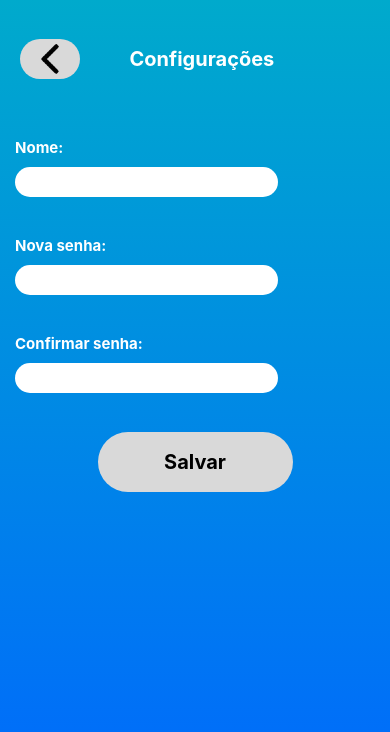
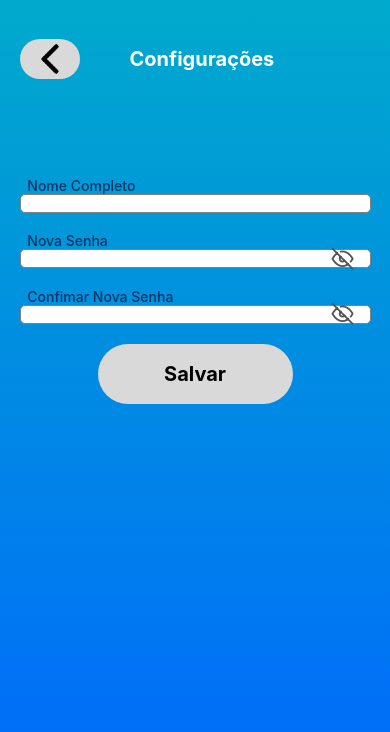
Before and after one commit to UltraFire66/SigmaSolve, a React Native app: screen /ConfigurarPerfil in a window 390 px wide. Shown: the top 732 px of the page. Built offline with nearby package versions, Linux system fonts and the light colour scheme.

Commit message:
inicio backend alterar cadastro + correçao das telas de home e perfil

```diff
--- a/App.js
+++ b/App.js
@@ -14,7 +14,7 @@ const Stack = createNativeStackNavigator();
 export default function App() {
   return (
     <NavigationContainer>
-      <Stack.Navigator initialRouteName="Cadastro" screenOptions={{ headerShown: false }}>
+      <Stack.Navigator initialRouteName="Login" screenOptions={{ headerShown: false }}>
         <Stack.Screen name = "Login" component={Login}/>
         <Stack.Screen name = "Cadastro" component={Cadastro}/>
         <Stack.Screen name = "Home" component={Home}/>
--- a/Telas/ConfigurarPerfil.js
+++ b/Telas/ConfigurarPerfil.js
@@ -1,10 +1,36 @@
-import { View, Text, ScrollView, StyleSheet,Button, TouchableOpacity, Image, TextInput} from 'react-native';
+import { View, Text, ScrollView, StyleSheet,Button,Image, TextInput,TouchableOpacity, Touchable} from 'react-native';
 import { LinearGradient } from 'expo-linear-gradient';
 import Post from '../components/post';
+import { useState } from 'react'
+import { Feather } from '@expo/vector-icons';
+import { createClient } from '@supabase/supabase-js'
+
 
 
 export default function ConfigurarPerfil({navigation}){
+    const [nome, setNome] = useState('');
+    const [senha, setSenha] = useState('');
+    const [senha1, setSenha1] = useState('');
+    const [ocultarSenha, setOcultarSenha] = useState(true);
+    const [ocultarSenha1, setOcultarSenha1] = useState(true);
+    const supabaseUrl = 'https://uqwqhxadgzwrcarwuxmn.supabase.co/'
+    const supabaseKey = "sb_publishable_3wQ1GnLmKSFxOiAEzjVnsg_1EkoRyxV"
+    const supabase = createClient(supabaseUrl, supabaseKey)
+    async function handleInsert() {
+      if(senha == senha1 && senha.length >= 6){
+        const { data, error } = await supabase
+          .from('usuario')
+          .update({ senha: senha, nome: nome})
+          .eq('idusuario', '5')
+          .select()
 
+          if (error) console.error(error)
+          else console.log('Usuário inserido:', data)
+      }else{
+        console.log('senhas não conferem')
+      }
+
+    }
     return(
         <>
             <View style = {styles.container}>
@@ -12,39 +38,37 @@ export default function ConfigurarPerfil({navigation}){
                 colors = {['#00AACC','#0066FF']}
                 style = {styles.tela}
                 >
-                    <View style = {{width: '90%', marginLeft:'5%', marginVertical: '10%',gap:'50px', display:'flex',flexDirection: 'row', alignItems: 'center'}}>
-                        <TouchableOpacity style = {{width: '10%',backgroundColor: '#D9D9D9', borderRadius: '20px', paddingHorizontal: '30px', paddingVertical: '5px', display: 'flex', alignItems: 'center'}} onPress={() => navigation.navigate('Perfil')}>
+                    <View style = {{width: '90%', marginLeft:'5%', marginVertical: '10%',gap:50, display:'flex',flexDirection: 'row', alignItems: 'center'}}>
+                        <TouchableOpacity style = {{width: '10%',backgroundColor: '#D9D9D9', borderRadius: 20, paddingHorizontal: 30, paddingVertical: 5, display: 'flex', alignItems: 'center'}} onPress={() => navigation.navigate('Perfil')}>
                             <Image source = {require("../assets/icones/iconeSetaEsquerda.png")}
-                            style = {{width: '30px', height: '30px'}}/>
+                            style = {{width: 30, height: 30}}/>
                         </TouchableOpacity>
 
                         <Text style = {{fontSize: 20,fontWeight:'bold',color: 'white'}}>Configurações</Text>
                     </View>
 
-                    <View style = {styles.campo}>
-
-                        <Text style = {styles.textoCampo}>Nome:</Text>
-                        <TextInput style = {styles.inputCampo}/>
-
+                    <View style={{marginTop:"10%"}}>
+                      <Text style={{color:'#003366', marginLeft:"7%", marginTop:"5%", fontWeight: "500"}}>Nome Completo</Text>
+                      <TextInput value={nome} onChangeText={setNome} style={{width:"90%",backgroundColor: 'white', borderColor: 'gray', borderWidth: 1, paddingHorizontal: 10, borderRadius: 5, marginLeft:"5%"}}/>
+                      <Text style={{color:'#003366', marginLeft:"7%", marginTop:"5%", fontWeight: "500"}}>Nova Senha</Text>
+                      <View style={{flexDirection: 'row', alignItems:'center'}}>
+                        <TextInput style={{width:"90%",backgroundColor: 'white', borderColor: 'gray', borderWidth: 1, paddingHorizontal: 10, borderRadius: 5, marginLeft:"5%",paddingRight: 40}} secureTextEntry={ocultarSenha} value={senha} onChangeText={setSenha}/>
+                        <TouchableOpacity style={{position:'absolute', marginLeft:"85%"}} onPress={() => setOcultarSenha(!ocultarSenha)}>
+                          <Feather name={ocultarSenha ? 'eye-off' : 'eye'} size={22} color="#555" />
+                        </TouchableOpacity>
+                      </View>
+                      <Text style={{color:'#003366', marginLeft:"7%", marginTop:"5%", fontWeight: "500"}}>Confimar Nova Senha</Text>
+                      <View style={{flexDirection: 'row', alignItems:'center'}}>
+                        <TextInput style={{width:"90%",backgroundColor: 'white', borderColor: 'gray', borderWidth: 1, paddingHorizontal: 10, borderRadius: 5, marginLeft:"5%",paddingRight: 40}} secureTextEntry={ocultarSenha1} value={senha1} onChangeText={setSenha1}/>
+                        <TouchableOpacity style={{position:'absolute', marginLeft:"85%"}} onPress={() => setOcultarSenha1(!ocultarSenha1)}>
+                          <Feather name={ocultarSenha1 ? 'eye-off' : 'eye'} size={22} color="#555" />
+                        </TouchableOpacity>
+                      </View>
                     </View>
 
-                    <View style = {styles.campo}>
+                <View style = {{width: '100%',display: 'flex', justifyContent: 'center',alignItems: 'center',marginTop: 20}} >
 
-                        <Text style = {styles.textoCampo}>Nova senha:</Text>
-                        <TextInput style = {styles.inputCampo}/>
-
-                    </View>
-
-                    <View style = {styles.campo}>
-
-                        <Text style = {styles.textoCampo}>Confirmar senha:</Text>
-                        <TextInput style = {styles.inputCampo}/>
-
-                    </View>
-
-                <View style = {{width: '100%',display: 'flex', justifyContent: 'center',alignItems: 'center',marginTop: '20px'}} >
-
-                    <TouchableOpacity style = {styles.botao}>
+                    <TouchableOpacity style = {styles.botao} onPress={() => {handleInsert(); navigation.navigate('Perfil')}}>
                         <Text style = {{fontSize: 20,fontWeight: 'bold'}}>Salvar</Text>
                     </TouchableOpacity>
 
@@ -77,9 +101,10 @@ const styles = StyleSheet.create({
   campo: {
 
     display: 'flex',
+    alignItems:'center',
     flexDirection: 'column',
-    marginLeft: '15px',
-    gap:'10px',
+    marginLeft: 15,
+    gap:10,
     marginVertical: '5%',
   },
 
@@ -94,20 +119,20 @@ const styles = StyleSheet.create({
   inputCampo:{
 
     width: '70%',
-    height: '30px',
+    height: 30,
     backgroundColor: 'white',
-    borderRadius: '20px',
+    borderRadius: 20,
   },
 
   botao:{
 
     width: '50%',
-    height: '60px',
+    height: 60,
     display: 'flex',
     justifyContent: 'center',
     alignItems: 'center',
     backgroundColor: '#D9D9D9',
-    borderRadius: '30px',
+    borderRadius: 30,
 
   },
 
--- a/Telas/Home.js
+++ b/Telas/Home.js
@@ -12,17 +12,19 @@ export default function Home({navigation}){
                   <View style = {styles.usuario}>
 
                     <Image source = {require("../assets/medalhas/medalhaBronze.png")} style={styles.medalha} />
-                    <Text style = {{fontWeight: 'bold', whiteSpace: 'nowrap', fontSize: 15, display: 'flex',alignItems: 'center'}}>Caio Rangel</Text>
+                    <TouchableOpacity onPress={()=>navigation.navigate('Perfil')}>
+                      <Text style = {{fontWeight: 'bold', whiteSpace: 'nowrap', fontSize: 15, display: 'flex',alignItems: 'center'}}>Caio Rangel</Text>
+                    </TouchableOpacity>
                   </View>
 
-                  <View style = {{display: 'flex', width: '42%', alignItems: 'center', flexDirection: 'row',height: "60%", borderRadius: '10px', backgroundColor: 'white', marginLeft: '8%'}}>
+                  <View style = {{display: 'flex', width: '42%', alignItems: 'center', flexDirection: 'row',height: "60%", borderRadius: 10, backgroundColor: 'white', marginLeft: '8%'}}>
                     <TextInput style = {{width: '80%'}} />
                     <Image source = {require("../assets/icones/iconeLupa.png")}
-                    style = {{width: '20px', height: '20px'}}/>
+                    style = {{width: 20, height: 20}}/>
                   </View>
 
                   <Image source = {require("../assets/icones/menuLateral.png")}
-                  style = {{ width: '40px',height:'40px', marginLeft: '7%'}}/>
+                  style = {{ width: 40,height:40, marginLeft: '7%'}}/>
                 </View>
 
 
@@ -32,9 +34,9 @@ export default function Home({navigation}){
                 >
                   <View style = {styles.topoTela}>
 
-                  <Text style = {styles.titulo}>Física 3</Text>
+                    <Text style = {styles.titulo}>Física 3</Text>
 
-                  <TouchableOpacity style = {styles.criarTopico}><Text>criar Tópico</Text></TouchableOpacity>
+                    <TouchableOpacity style = {styles.criarTopico}><Text>criar Tópico</Text></TouchableOpacity>
 
 
                   </View>
@@ -45,7 +47,7 @@ export default function Home({navigation}){
                   <Post></Post>
 
                 </LinearGradient>
-            </View>
+          </View>
 
         </>
     )
@@ -56,7 +58,7 @@ const styles = StyleSheet.create({
   container: {
     display: 'flex',
     width: '100%',
-
+    height: '100%',
     alignItems: 'center',
   },
 
@@ -96,9 +98,9 @@ const styles = StyleSheet.create({
     backgroundColor: 'white',
     width: '25%',
     height: '90%',
-    borderRadius: '20px',
+    borderRadius: 20,
     fontSize: 15,
-    fontWeight: '400',
+    fontWeight: 400,
     display: 'flex',
     textAlign:'center',
     justifyContent: 'center',
@@ -113,8 +115,8 @@ const styles = StyleSheet.create({
   },
 
   medalha:{
-    width: '35px',
-    height: '40px',
+    width: 35,
+    height: 40,
     objectFit: 'contain',
 
   }
--- a/Telas/login.js
+++ b/Telas/login.js
@@ -28,7 +28,7 @@ export default function Cadastro({navigation}){
                       </TouchableOpacity>
                     </View>
                   </View>
-                  <TouchableOpacity style={{marginBottom:0, marginTop:"15%", marginLeft:"10%", height:"11%", width:'80%', alignItems: 'center', justifyContent:'center', borderRadius:10}} onPress={() => navigation.navigate('HomePage') }>
+                  <TouchableOpacity style={{marginBottom:0, marginTop:"15%", marginLeft:"10%", height:"11%", width:'80%', alignItems: 'center', justifyContent:'center', borderRadius:10}} onPress={() => navigation.navigate('Home') }>
                     <LinearGradient style={[{height:"100%", width:'100%', alignItems: 'center', justifyContent:'space-around', flexDirection:'row', borderRadius:10}]} colors={['#0066FF','#00AACC']} start={{ x: 0, y: 0.5 }} end={{ x: 1, y: 0.5 }}>
                         <Text style={{color:'white'}}>Entrar</Text>
                     </LinearGradient>
--- a/components/post.js
+++ b/components/post.js
@@ -10,13 +10,13 @@ function Post(props){
 
                 <View style = {styles.usuario}>
                   <Image source = {require("../assets/medalhas/medalhaBronze.png")} style={styles.medalha} />
-                  <Text style = {{fontWeight: 'bold', whiteSpace: 'nowrap', fontSize: 10, display: 'flex',alignItems: 'center', marginBottom: '5px'}}>Caio Rangel</Text>
+                  <Text style = {{fontWeight: 'bold', whiteSpace: 'nowrap', fontSize: 10, display: 'flex',alignItems: 'center', marginBottom: 5}}>Caio Rangel</Text>
                 </View>
 
                 <Text style = {{fontSize: 13,color: 'black', opacity: 0.5}}>Há duas horas</Text>
 
                 <Image source = {require("../assets/icones/iconeDenuncia.png")}
-                style = {{width:'20px',height: '20px',marginRight: '3px'}} />
+                style = {{width:20,height: 20,marginRight: 3}} />
 
 
               </View>
@@ -28,7 +28,7 @@ function Post(props){
             <View style = {styles.respostas}>
 
               <Image source = {require("../assets/icones/iconeComentario.png")}
-              style = {{width:'22px',height: '22px',marginTop: '3px',marginLeft: '3%'}}/>
+              style = {{width:22,height: 22,marginTop: 3,marginLeft: '3%'}}/>
               <Text style = {{color: 'white',fontSize: 13}}>52</Text>
 
             </View>
@@ -48,8 +48,8 @@ const styles = StyleSheet.create({
     backgroundColor: 'white',
     display: 'flex',
     flexDirection: "column",
-    borderTopRightRadius: "15px",
-    borderTopLeftRadius: '15px',
+    borderTopRightRadius: 15,
+    borderTopLeftRadius: 15,
     alignItems: 'center',
   },
   topo:{
@@ -70,8 +70,8 @@ const styles = StyleSheet.create({
   },
 
   medalha:{
-    width: '25px',
-    height: '30px',
+    width: 25,
+    height: 30,
     objectFit: 'contain',
 
   },
@@ -80,8 +80,8 @@ const styles = StyleSheet.create({
     height: '6%',
     width: '80%',
     backgroundColor: '#336699',
-    borderBottomRightRadius: '15px',
-    borderBottomLeftRadius: '15px',
+    borderBottomRightRadius: 15,
+    borderBottomLeftRadius: 15,
     display: 'flex',
     flexDirection: 'row',
     alignItems: 'center',
```
Also changed, not shown: Telas/perfil.js (+9 -12 lines).
